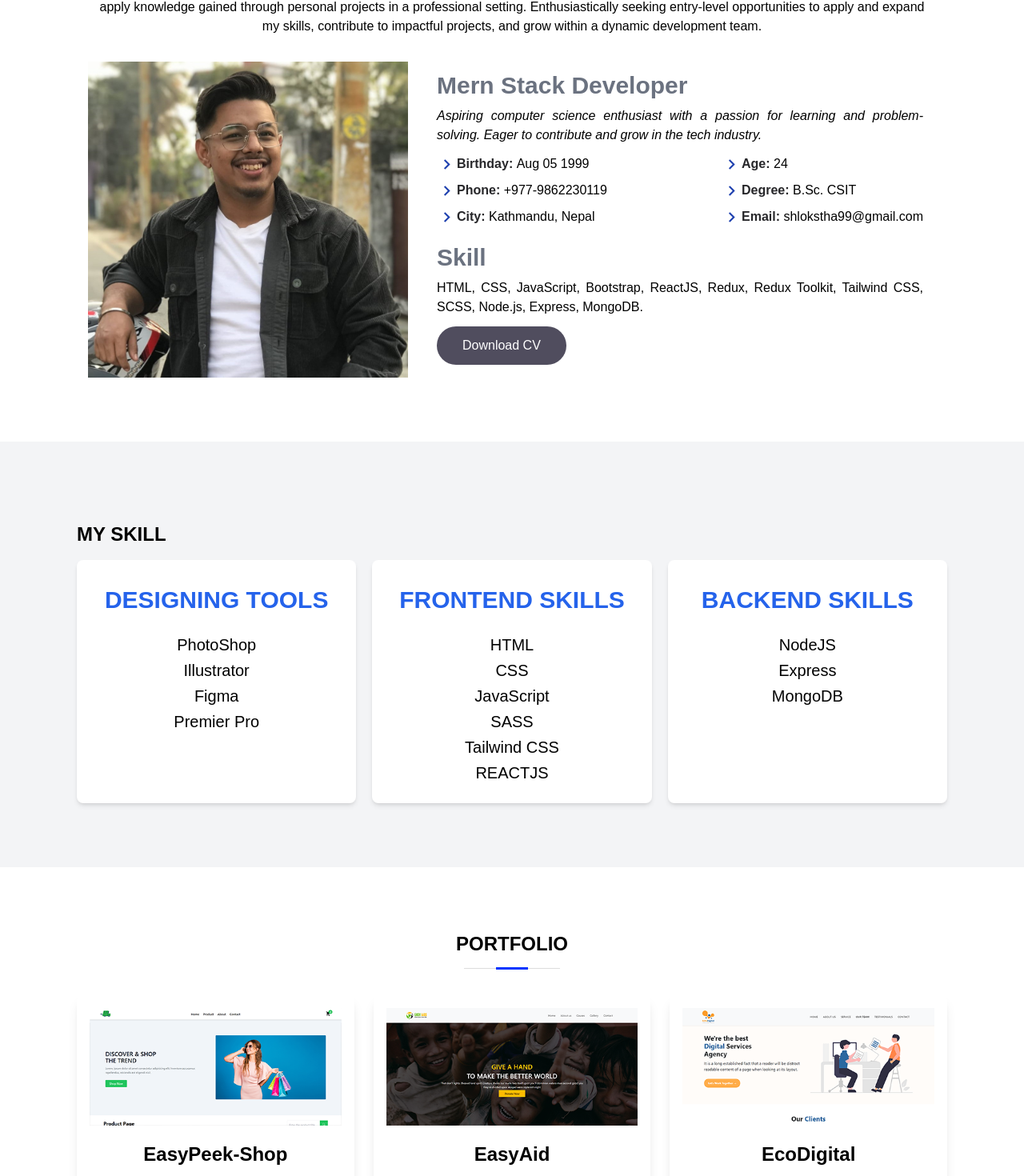
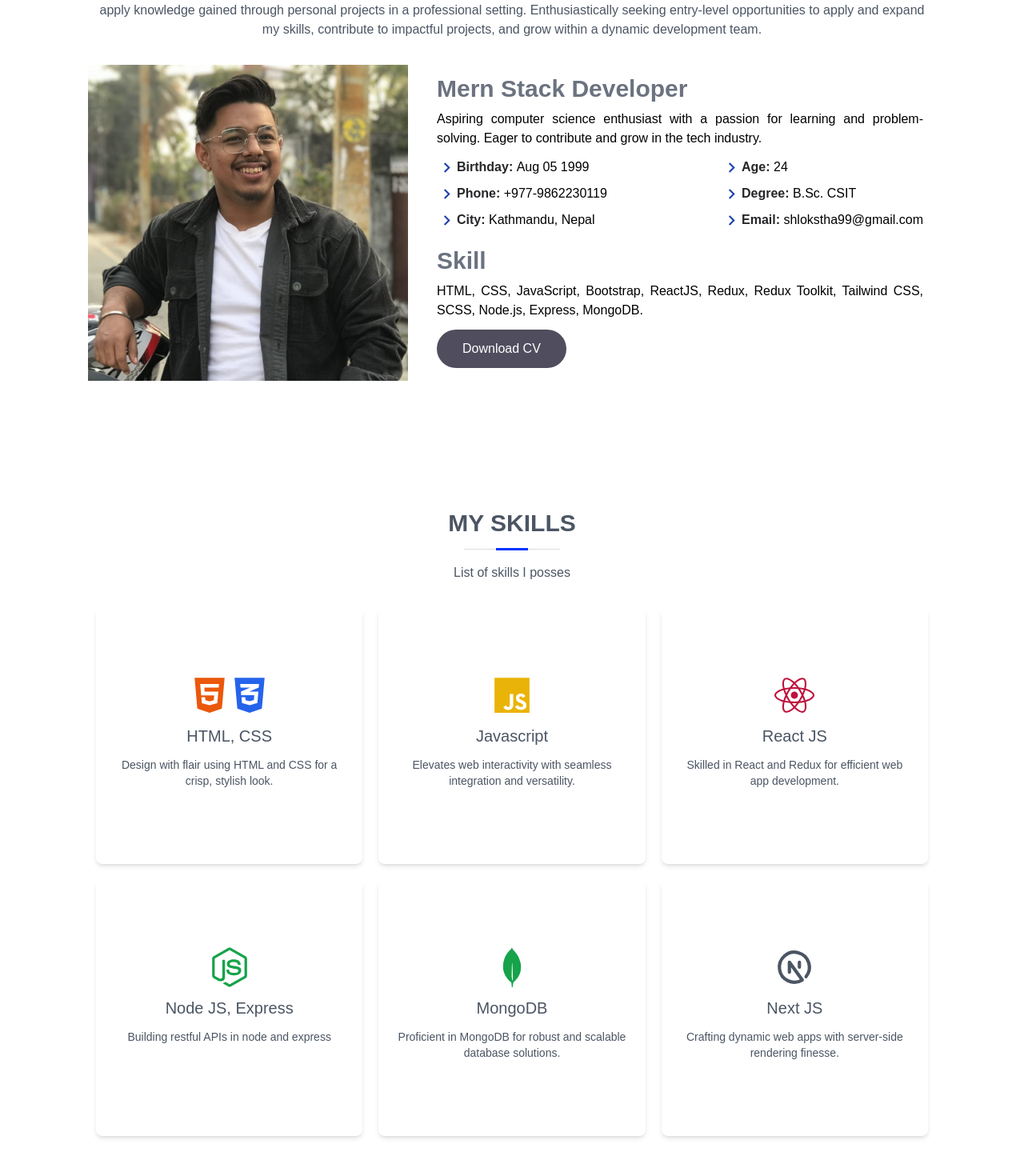
Before and after one commit to ShlokShrestha/myportfolio, a React (Create React App) app: page / in a window 1280 px wide. Shown: the part 855-2325 px from the top of the page at 80% size. Built offline with nearby package versions, Linux system fonts and the light colour scheme.

Commit message:
update in skill

```diff
--- a/src/App.jsx
+++ b/src/App.jsx
@@ -7,14 +7,14 @@ import Contact from "./components/Contact";
 import Skill from "./components/Skill"
 const App = () => {
   return (
-    <div className="app">
+    <>
       <Navbar />
       <HomePage />
       <About />
       <Skill/>
       <Project />
       <Contact />
-    </div>
+    </>
   );
 };
 
--- a/src/components/About.jsx
+++ b/src/components/About.jsx
@@ -5,8 +5,8 @@ import Resume from "../assets/img/SHLOK SHRESTHA CV.pdf";
 const About = () => {
   return (
     <div className="lg:py-20 lg:px-24 py-10 h-full px-4" id="about">
-      <div className="max-w-[65rem] mx-auto title mb-8 ">
-        <h4 className="text-2xl font-bold text-center relative pb-4">
+      <div className="max-w-[65rem] mx-auto title mb-8 text-gray-600">
+        <h4 className="text-3xl font-bold text-center relative pb-4 uppercase">
           About Me
         </h4>
         <p className="text-center my-4">
@@ -27,7 +27,7 @@ const About = () => {
             <p className="md:text-3xl text-2xl font-semibold text-gray-500 mb-2 mt-3">
               Mern Stack Developer
             </p>
-            <p className="text-justify italic">
+            <p className="text-justify ">
               Aspiring computer science enthusiast with a passion for learning
               and problem-solving. Eager to contribute and grow in the tech
               industry.
--- a/src/components/HomePage.jsx
+++ b/src/components/HomePage.jsx
@@ -3,7 +3,7 @@ import me from "../assets/img/me.png";
 const HomePage = () => {
   return (
     <div
-      className=" h-full lg:px-40 lg:py-20 sm:p-10 p-6 bg-gray-100"
+      className=" h-full lg:px-40 lg:py-20 sm:p-10 p-6"
       id="homepage"
     >
       <div className="flex items-center justify-center lg:flex-row flex-col-reverse">
--- a/src/components/Navbar.jsx
+++ b/src/components/Navbar.jsx
@@ -31,11 +31,23 @@ const Navbar = () => {
               to="about"
               spy={true}
               smooth={true}
-              offset={-80}
+              offset={-30}
               duration={500}
               onClick={closedMenu}
             >
               About
+            </Link>
+          </li>
+          <li className="nav-link">
+            <Link
+              to="skill"
+              spy={true}
+              smooth={true}
+              offset={-30}
+              duration={500}
+              onClick={closedMenu}
+            >
+              Skill
             </Link>
           </li>
           <li className="nav-link">
--- a/src/components/Skill.jsx
+++ b/src/components/Skill.jsx
@@ -1,47 +1,93 @@
 import React from "react";
-
+import { FaHtml5, FaCss3Alt, FaReact, FaNodeJs } from "react-icons/fa";
+import { IoLogoJavascript } from "react-icons/io5";
+import { SiMongodb } from "react-icons/si";
+import { TbBrandNextjs } from "react-icons/tb";
 const About = () => {
   return (
-    <div className="lg:py-20 lg:px-24 py-10 h-full px-4 bg-gray-100" id="about">
-      <div className=" w-full  mt-5 lg:text-left text-center">
-        <h4 className="mb-4 text-2xl font-bold">MY SKILL</h4>
-        {/* <h3 className="mb-3 text-xl font-bold text-blue-700">
-          A dedicated Front-End Developer based in Kathmandu, Nepal
-        </h3> */}
+    <div
+      className="lg:py-20 lg:px-24 py-10 h-full px-4 text-gray-600 "
+      id="skill"
+    >
+      <div className="max-w-[65rem] mx-auto title mb-8 ">
+        <h4 className="text-3xl font-bold text-center relative pb-4 uppercase">
+          My Skills
+        </h4>
+        <p className="text-center my-4">List of skills I posses</p>
       </div>
-      <div className="grid lg:grid-cols-3 md:grid-cols-2 grid-cols-1 gap-5">
-        <div className="bg-white py-5 px-5 shadow-md rounded-lg">
-          <h2 className="text-center font-semibold text-3xl mt-3 mb-6 text-blue-600">
-            DESIGNING TOOLS
-          </h2>
+      <div className="max-w-[65rem] grid lg:grid-cols-3 md:grid-cols-2 grid-cols-1 gap-5 mx-auto  ">
+        <div className="bg-white py-5 px-5 shadow-md hover:drop-shadow-xl rounded-lg h-[20rem]">
+          <div className="flex justify-center items-center mt-16 ">
+            <FaHtml5 size={50} className="text-orange-600" />
+            <FaCss3Alt size={50} className="text-blue-600" />
+          </div>
+
           <div className="text-center text-xl font-medium">
-            <p className="my-1">PhotoShop</p>
-            <p className="my-1">Illustrator</p>
-            <p className="my-1">Figma</p>
-            <p className="my-1">Premier Pro</p>
+            <h3 className="my-3 text-xl">HTML, CSS</h3>
+            <p className="text-sm font-light">
+              Design with flair using HTML and CSS for a crisp, stylish look.
+            </p>
           </div>
         </div>
-        <div className="bg-white py-5 px-5 shadow-md rounded-lg">
-          <h2 className="text-center font-semibold text-3xl mt-3 mb-6 text-blue-600">
-            FRONTEND SKILLS
-          </h2>
+        <div className="bg-white py-5 px-5 shadow-md hover:drop-shadow-xl rounded-lg h-[20rem]">
+          <div className="flex justify-center items-center mt-16 ">
+            <IoLogoJavascript size={50} className="text-yellow-500" />
+          </div>
+
           <div className="text-center text-xl font-medium">
-            <p className="my-1">HTML</p>
-            <p className="my-1">CSS</p>
-            <p className="my-1">JavaScript</p>
-            <p className="my-1">SASS</p>
-            <p className="my-1">Tailwind CSS</p>
-            <p className="my-1">REACTJS</p>
+            <h3 className="my-3 text-xl">Javascript</h3>
+            <p className="text-sm font-light">
+              Elevates web interactivity with seamless integration and
+              versatility.
+            </p>
           </div>
         </div>
-        <div className="bg-white py-5 px-5 shadow-md rounded-lg">
-          <h2 className="text-center font-semibold text-3xl mt-3 mb-6 text-blue-600">
-            BACKEND SKILLS
-          </h2>
+        <div className="bg-white py-5 px-5 shadow-md hover:drop-shadow-xl rounded-lg h-[20rem]">
+          <div className="flex justify-center items-center mt-16 ">
+            <FaReact size={50} className="text-lg text-rose-700" />
+          </div>
+
           <div className="text-center text-xl font-medium">
-            <p className="my-1">NodeJS</p>
-            <p className="my-1">Express</p>
-            <p className="my-1">MongoDB</p>
+            <h3 className="my-3 text-xl">React JS</h3>
+            <p className="text-sm font-light">
+              Skilled in React and Redux for efficient web app development.
+            </p>
+          </div>
+        </div>
+        <div className="bg-white py-5 px-5 shadow-md hover:drop-shadow-xl rounded-lg h-[20rem]">
+          <div className="flex justify-center items-center mt-16 ">
+            <FaNodeJs size={50} className="text-green-600" />
+          </div>
+
+          <div className="text-center text-xl font-medium">
+            <h3 className="my-3 text-xl">Node JS, Express </h3>
+            <p className="text-sm font-light">
+              Building restful APIs in node and express
+            </p>
+          </div>
+        </div>
+        <div className="bg-white py-5 px-5 shadow-md hover:drop-shadow-xl rounded-lg h-[20rem]">
+          <div className="flex justify-center items-center mt-16 ">
+            <SiMongodb size={50} className="text-green-600" />
+          </div>
+
+          <div className="text-center text-xl font-medium">
+            <h3 className="my-3 text-xl">MongoDB </h3>
+            <p className="text-sm font-light">
+              Proficient in MongoDB for robust and scalable database solutions.
+            </p>
+          </div>
+        </div>
+        <div className="bg-white py-5 px-5 shadow-md hover:drop-shadow-xl rounded-lg h-[20rem]">
+          <div className="flex justify-center items-center mt-16 ">
+            <TbBrandNextjs size={50} />
+          </div>
+
+          <div className="text-center text-xl font-medium">
+            <h3 className="my-3 text-xl">Next JS </h3>
+            <p className="text-sm font-light">
+              Crafting dynamic web apps with server-side rendering finesse.
+            </p>
           </div>
         </div>
       </div>
```
